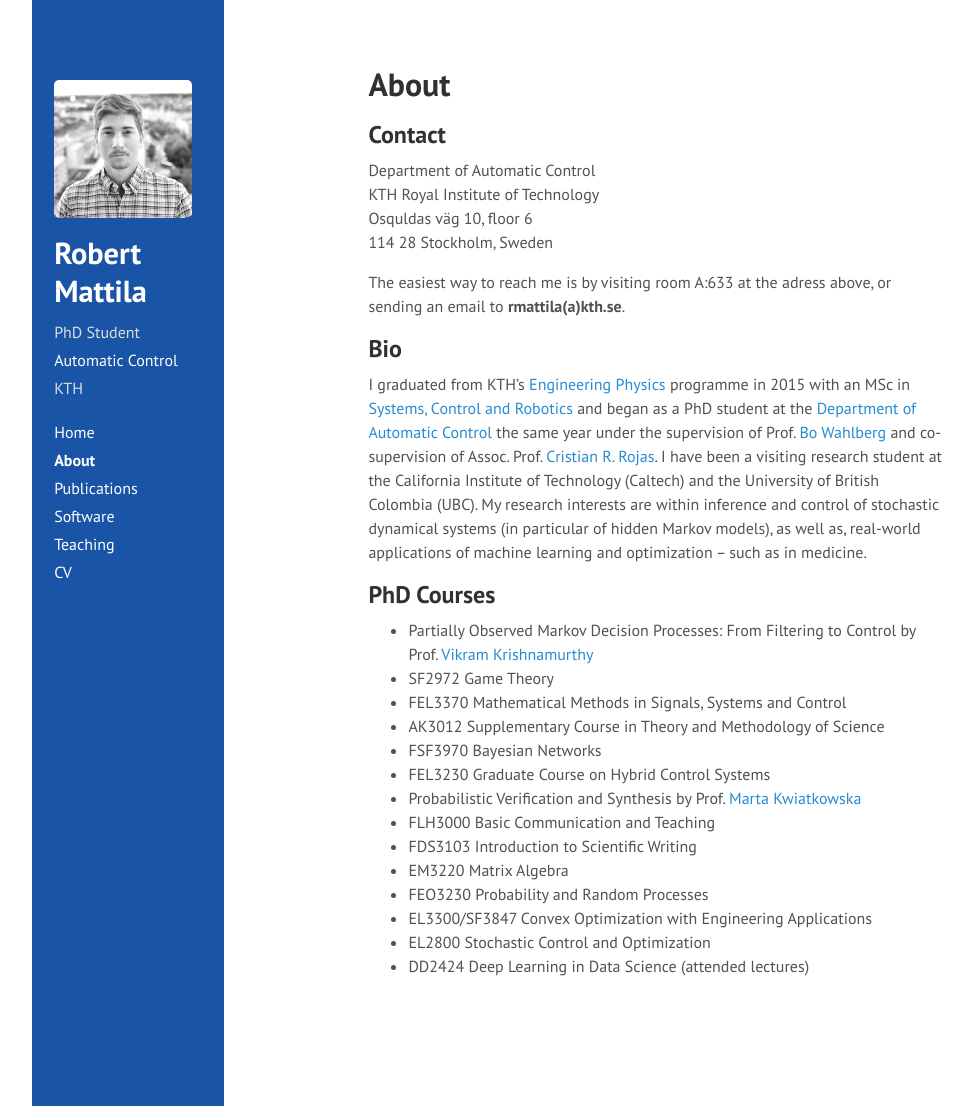
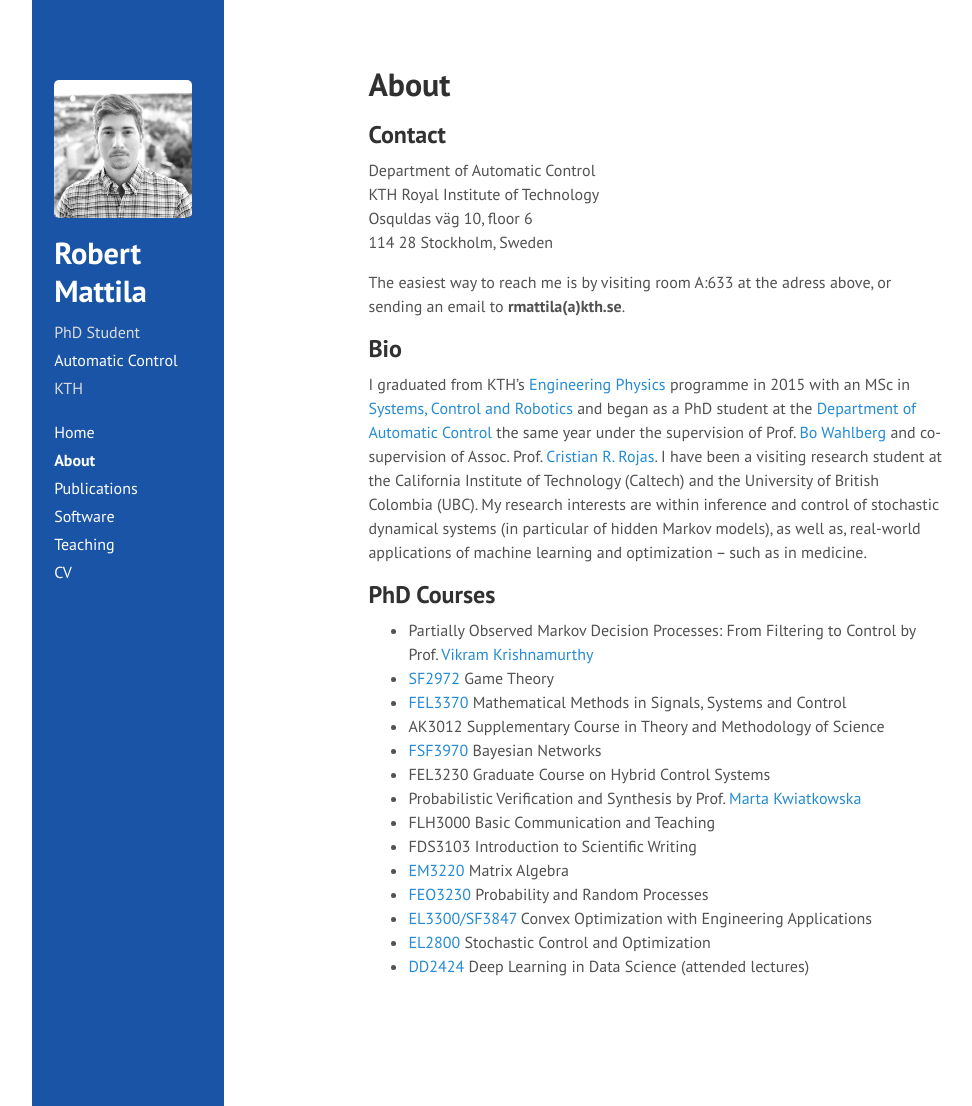
Before and after one commit to rmattila/rmattila.github.io, a Jekyll site: the page built from about.md, in a window 1280 px wide and 1106 px high. Shown: the whole window, without its empty margins (70-1042 px from the left). Built offline with Jekyll 4.4.1, drawn with Linux system fonts in a browser that asks for light colours; comment, search, counter and statistics services are not loaded; some of the changed lines change nothing that is shown.

Commit message:
even more links

```diff
--- a/about.md
+++ b/about.md
@@ -30,17 +30,17 @@ real-world applications of machine learning and optimization -- such as in medic
 ## PhD Courses
 * Partially Observed Markov Decision Processes: From Filtering to Control by Prof. [Vikram
 Krishnamurthy](http://www.ece.ubc.ca/~vikramk/Site_2/Home.html)
-* SF2972 Game Theory
-* FEL3370 Mathematical Methods in Signals, Systems and Control
+* [SF2972](https://www.kth.se/student/kurser/kurs/SF2972?l=en) Game Theory
+* [FEL3370](http://people.kth.se/~crro/Math_Methods/Course.html) Mathematical Methods in Signals, Systems and Control
 * AK3012 Supplementary Course in Theory and Methodology of Science
-* FSF3970 Bayesian Networks
+* [FSF3970](https://people.kth.se/~tjtkoski/banet2015.html) Bayesian Networks
 * FEL3230 Graduate Course on Hybrid Control Systems
 * Probabilistic Verification and Synthesis by Prof. [Marta
 Kwiatkowska](http://www.cs.ox.ac.uk/marta.kwiatkowska/)
 * FLH3000 Basic Communication and Teaching
 * FDS3103 Introduction to Scientific Writing
-* EM3220 Matrix Algebra
-* FEO3230 Probability and Random Processes
-* EL3300/SF3847 Convex Optimization with Engineering Applications
-* EL2800 Stochastic Control and Optimization
-* DD2424 Deep Learning in Data Science (attended lectures)
+* [EM3220](https://www.kth.se/student/kurser/kurs/EM3220?l=en) Matrix Algebra
+* [FEO3230](https://people.kth.se/~skoglund/edu/probability/) Probability and Random Processes
+* [EL3300/SF3847](http://www.math.kth.se/optsyst/forskning/forskarutbildning/SF3847/info.html) Convex Optimization with Engineering Applications
+* [EL2800](https://www.kth.se/student/kurser/kurs/EL2800?l=en) Stochastic Control and Optimization
+* [DD2424](https://www.kth.se/student/kurser/kurs/DD2424?l=en) Deep Learning in Data Science (attended lectures)
```
